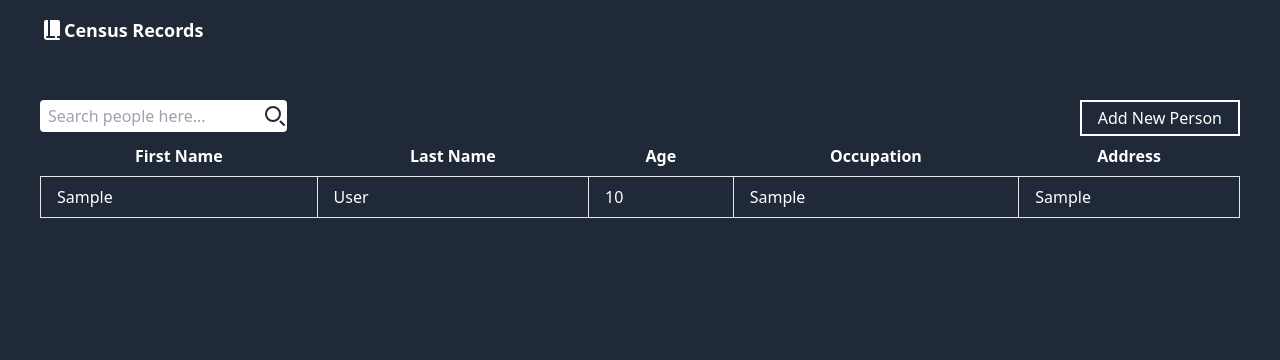
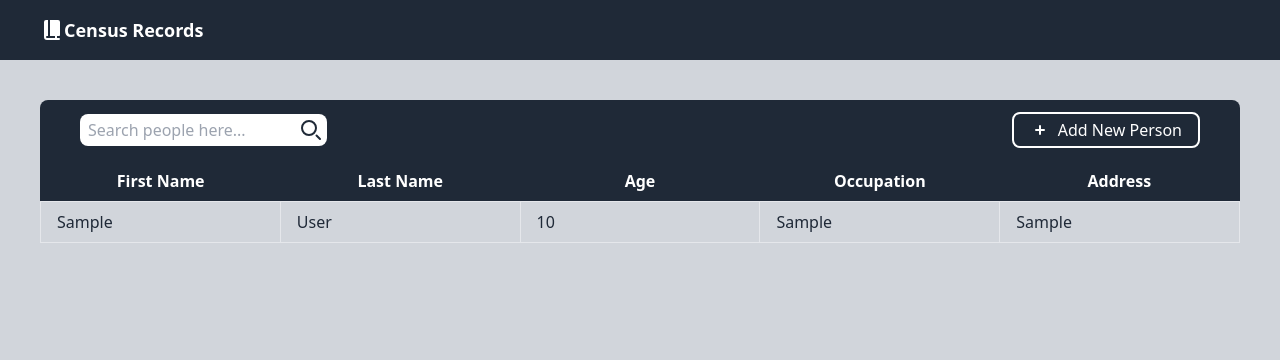
Before and after one commit to Lionel-hub1/census_app, a Django app: page / in a window 1280 px wide. Shown: the top 360 px of the page. Run offline with Django 4.2, Linux system fonts and the light colour scheme; tables that the repository leaves empty hold one stand-in row (values such as "Sample post"); some libraries are stand-ins or nearby versions.

Commit message:
Redesigned UI

```diff
--- a/home/templates/addperson.html
+++ b/home/templates/addperson.html
@@ -7,7 +7,7 @@
     <title>Add Person</title>
     <script src="https://cdn.tailwindcss.com"></script>
   </head>
-  <body>
+  <body class="bg-gray-300">
     <nav class="flex items-center justify-between bg-gray-800 px-10 py-4">
       <div class="flex items-center">
         <!-- Brand -->
--- a/home/templates/index.html
+++ b/home/templates/index.html
@@ -7,8 +7,8 @@
     <title>Census Home</title>
     <script src="https://cdn.tailwindcss.com"></script>
   </head>
-  <body class="bg-gray-800">
-    <nav class="flex items-center px-10 py-4">
+  <body class="bg-gray-300">
+    <nav class="flex items-center px-10 py-4 bg-gray-800">
       <div class="flex items-center">
         <!-- Brand -->
         <svg
@@ -28,17 +28,19 @@
         <span class="text-white font-semibold text-lg">Census Records</span>
       </div>
     </nav>
-    <div class="px-10 py-10 text-white">
-      <table class="table-auto w-full">
-        <thead>
-          <div class="flex justify-between">
+    <div class="px-10 py-10">
+      <table class="table-fixed w-full border border-gray-800">
+        <thead class="text-white bg-gray-800">
+          <div
+            class="flex justify-between items-center px-10 bg-gray-800 py-3 rounded-t-lg"
+          >
             <div class="relative">
               <input
-                class="px-2 py-1 rounded"
+                class="px-2 py-1 rounded-lg"
                 type="text"
                 placeholder="Search people here..."
               />
-              <button class="absolute right-0 my-1" type="submit">
+              <button class="absolute right-1 my-1" type="submit">
                 <svg
                   class="w-6 h-6 text-gray-800"
                   aria-hidden="true"
@@ -56,9 +58,20 @@
               </button>
             </div>
             <a
-              class="px-4 py-1 border-2 border-white flex items-center justify-center"
+              class="hover:bg-gray-700 rounded-lg px-4 py-1 border-2 border-white flex items-center justify-center text-white"
               href="{% url 'add' %}"
             >
+              <svg
+                width="20"
+                height="20"
+                fill="currentColor"
+                class="mr-2"
+                aria-hidden="true"
+              >
+                <path
+                  d="M10 5a1 1 0 0 1 1 1v3h3a1 1 0 1 1 0 2h-3v3a1 1 0 1 1-2 0v-3H6a1 1 0 1 1 0-2h3V6a1 1 0 0 1 1-1Z"
+                />
+              </svg>
               Add New Person
             </a>
           </div>
@@ -70,7 +83,7 @@
             <th class="px-4 py-2">Address</th>
           </tr>
         </thead>
-        <tbody>
+        <tbody class="text-gray-800">
           {% for person in records %}
           <tr>
             <td class="border px-4 py-2">{{ person.first_name }}</td>
```
